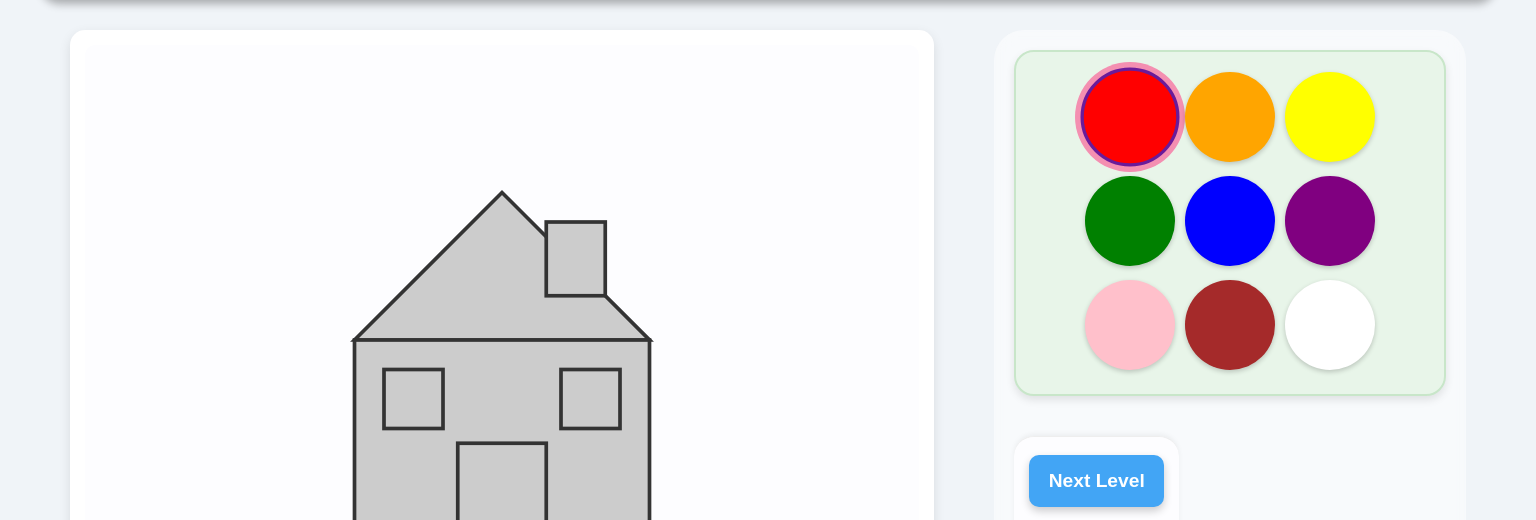
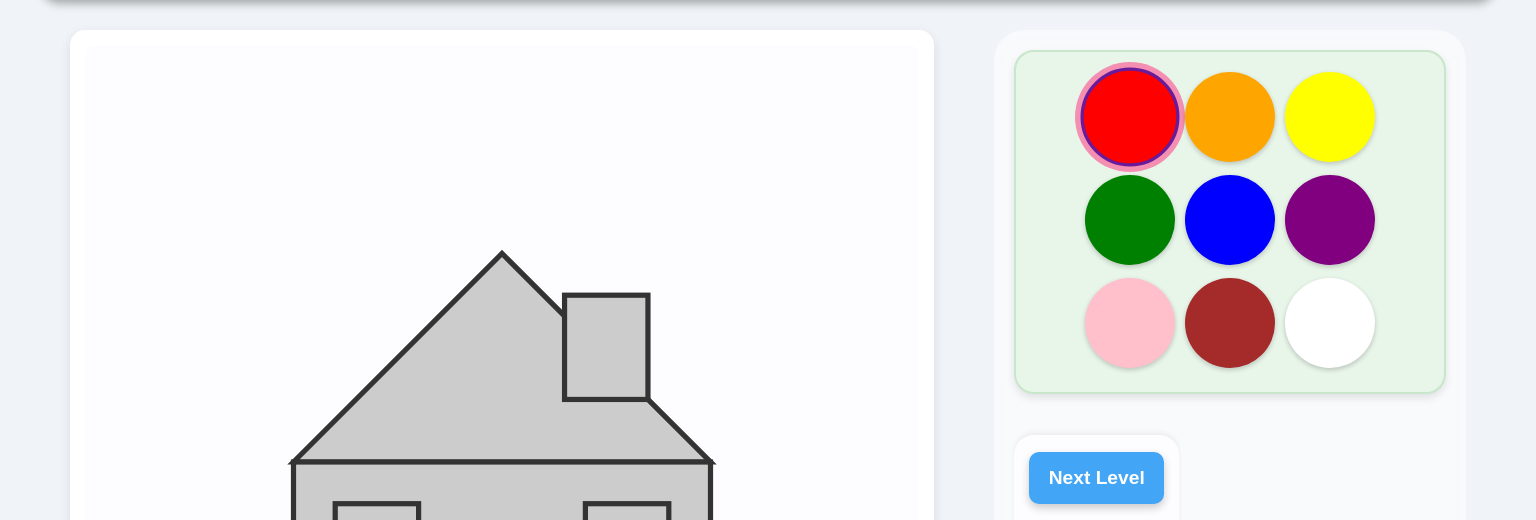
Before and after one commit to Joenasriani/coloring-book, a React app: page index.html in a window 1536 px wide. Shown: the part 254-774 px from the top of the page. Built offline with nearby package versions, Linux system fonts and the light colour scheme.

Commit message:
fix: remove AI Studio import map and improve layout overflow

```diff
--- a/index.html
+++ b/index.html
@@ -7,18 +7,17 @@
     <link href="https://fonts.googleapis.com/css2?family=Nunito:wght@400;700&display=swap" rel="stylesheet">
     <style>
       html, body {
-        height: 100%;
+        min-height: 100%;
         margin: 0;
         padding: 0;
-        overflow-x: hidden; /* Prevent horizontal scrolling */
-        background-color: #f0f4f8; /* Match app background */
+        overflow-x: hidden;
+        background-color: #f0f4f8;
       }
 
       #root {
-        height: 100%;
+        min-height: 100%;
       }
 
-      /* --- Base Layout (Mobile First <= 480px) --- */
       .app-layout {
         display: flex;
         flex-direction: column;
@@ -32,7 +31,6 @@
         box-sizing: border-box;
       }
 
-      /* Main content wrapper */
       .content-wrapper {
         display: flex;
         flex-direction: column;
@@ -57,31 +55,29 @@
         width: 100%;
       }
 
-      /* Ensure Drawing Area scales but preserves aspect ratio */
       .drawing-container-responsive {
         width: 100%;
         max-width: 100%;
         height: auto;
-        aspect-ratio: 1 / 1; /* Keep square aspect ratio for the drawing */
+        aspect-ratio: 1 / 1;
       }
 
-      /* --- Intermediate (481px to 1439px) --- */
       @media (min-width: 481px) {
         .content-wrapper {
           padding: 30px;
           max-width: 800px;
-          margin: 0 auto; /* Center content */
+          margin: 0 auto;
         }
 
         .controls-sidebar {
-            flex-direction: row; /* Place palette and nav side-by-side if space permits, or wrap */
+            flex-direction: row;
             flex-wrap: wrap;
             justify-content: center;
             align-items: flex-start;
         }
 
         .palette-responsive {
-            flex: 1 1 300px; /* Allow growing */
+            flex: 1 1 300px;
         }
 
         .nav-responsive {
@@ -89,42 +85,37 @@
         }
       }
 
-      /* --- Desktop (>= 1440px) --- */
       @media (min-width: 1440px) {
         .app-layout {
             padding: 40px;
-            height: 100vh;
-            overflow: hidden; /* Use internal scrolling for sections if needed */
         }
 
         .content-wrapper {
             max-width: 1800px;
             margin: 0 auto;
-            flex-direction: row; /* Side-by-side layout */
-            align-items: flex-start; /* Align top */
-            gap: 60px; /* Generous whitespace */
-            height: calc(100vh - 120px); /* Adjust for header/padding */
+            flex-direction: row;
+            align-items: flex-start;
+            gap: 60px;
+            min-height: calc(100vh - 120px);
         }
 
         .drawing-section {
-            flex: 2; /* Takes up 2/3 space */
-            height: 100%;
+            flex: 2;
+            min-height: 0;
             display: flex;
             align-items: center;
             justify-content: center;
         }
 
         .drawing-container-responsive {
-            max-height: 100%;
-            width: auto;
+            width: min(100%, 820px);
             max-width: 100%;
         }
 
         .controls-sidebar {
-            flex: 1; /* Takes up 1/3 space */
+            flex: 1;
             flex-direction: column;
             justify-content: center;
-            height: 100%;
             gap: 40px;
             padding: 20px;
             background: rgba(255, 255, 255, 0.5);
@@ -133,23 +124,13 @@
         }
 
         .nav-responsive {
-            margin-top: auto; /* Push nav to bottom of sidebar logic */
+            margin-top: auto;
         }
       }
     </style>
-    <script type="importmap">
-    {
-      "imports": {
-        "react/": "https://aistudiocdn.com/react@^19.2.0/",
-        "react": "https://aistudiocdn.com/react@^19.2.0",
-        "react-dom": "https://aistudiocdn.com/react-dom@^19.2.0",
-        "react-dom/": "https://aistudiocdn.com/react-dom@^19.2.0/"
-      }
-    }
-    </script>
 </head>
 <body>
     <div id="root"></div>
-    <script type="module" src="index.tsx"></script>
+    <script type="module" src="/index.tsx"></script>
 </body>
 </html>
```
